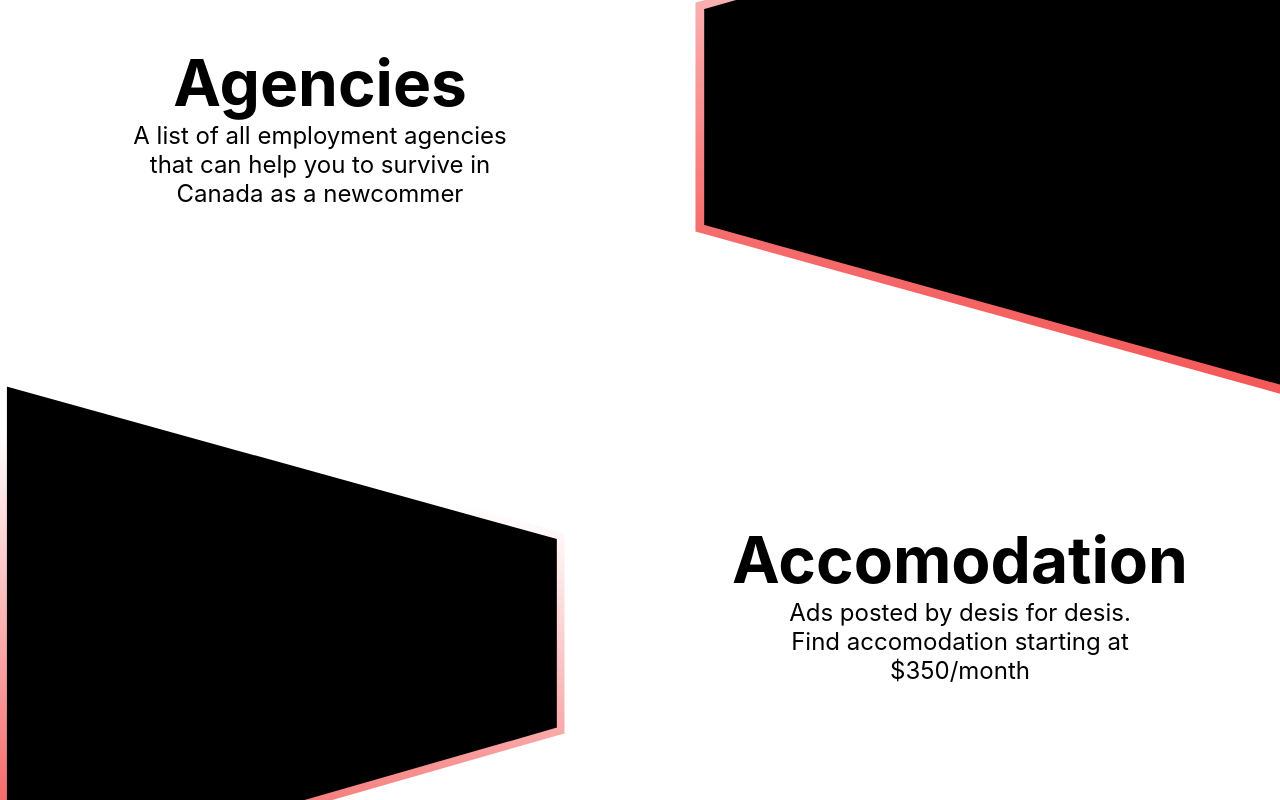
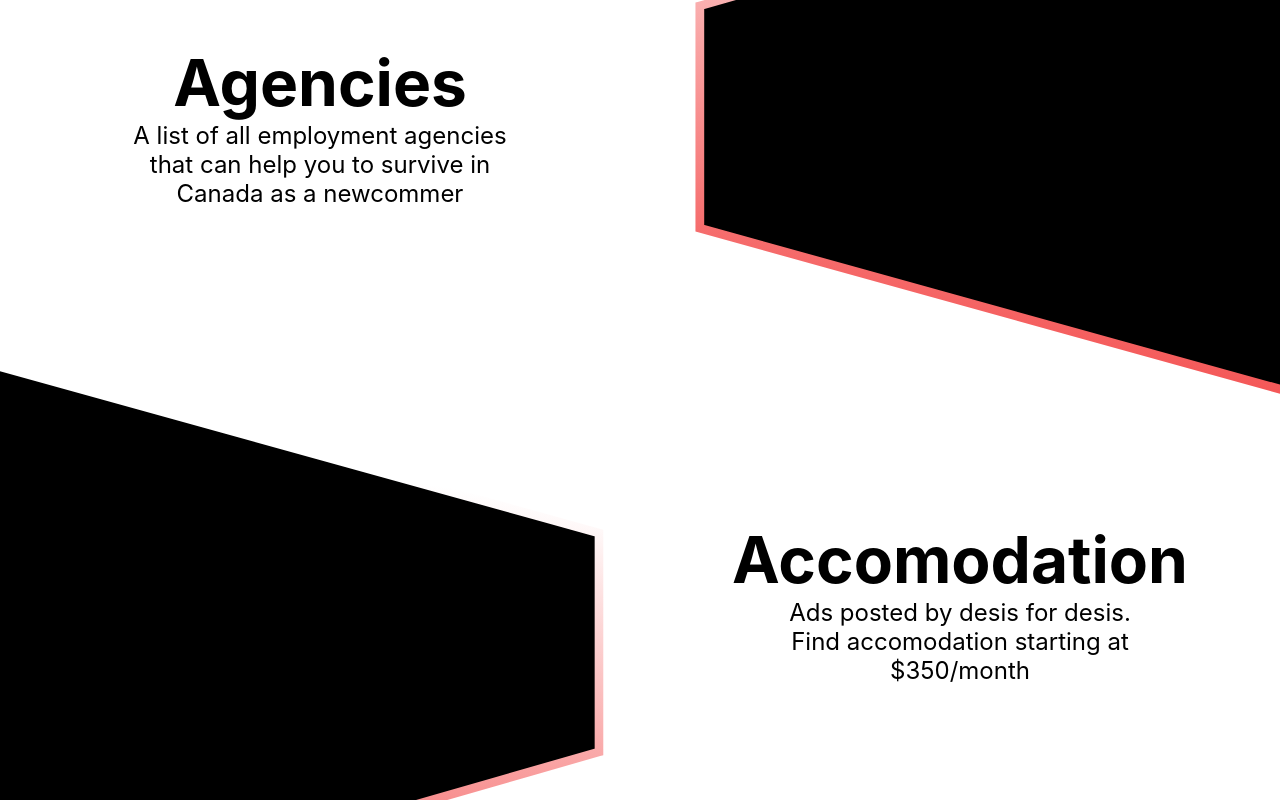
Before and after one commit to KDSGYT/way2way-react, a React (Create React App) app: page / in a window 1280 px wide. Shown: the part 748-1548 px from the top of the page. Built offline with nearby package versions, Linux system fonts and the light colour scheme; no server answers.

Commit message:
fixed: SVG aligned with body

```diff
--- a/src/App.scss
+++ b/src/App.scss
@@ -3,27 +3,3 @@
 body {
     max-width: 3840px;
 }
-
-
-#accomodation-area {
-    height: 60vh;
-    padding-top: 6%;
-    position: relative;
-
-    .accomodation {
-        // border:2px solid black;
-        width: 50%;
-        float: right;
-        text-align: center;
-
-        h1 {
-            font-size: 4em;
-        }
-
-        p {
-            margin: auto;
-            font-size: 1.5em;
-            width: 60%;
-        }
-    }
-}
--- a/src/Components/AccomodationSection/Accomodation.scss
+++ b/src/Components/AccomodationSection/Accomodation.scss
@@ -1,14 +1,38 @@
+
+#accomodation-area {
+    height: 60vh;
+    padding-top: 6%;
+    position: relative;
+
+    .accomodation {
+        // border:2px solid black;
+        width: 50%;
+        float: right;
+        text-align: center;
+
+        h1 {
+            font-size: 4em;
+        }
+
+        p {
+            margin: auto;
+            font-size: 1.5em;
+            width: 60%;
+        }
+    }
     #left-triangle{
         content:"";
         padding: 0;
+        margin: 0;
         width: 50%;
-    height: 120%;
+        height: 144%;
+        position: absolute;
         // border:2px solid black;
         background-image: url('../../assets/SVGs/leftTriangle.svg');
         background-position: center;
         background-repeat: no-repeat ;
         background-size: contain;
-    position: absolute;
-    top: -20%;
-    left:-3%;
+        top: -30%;
+        left:-2.7%;
     }
+}
```
Lines whose indentation alone changed are shown as unchanged.
